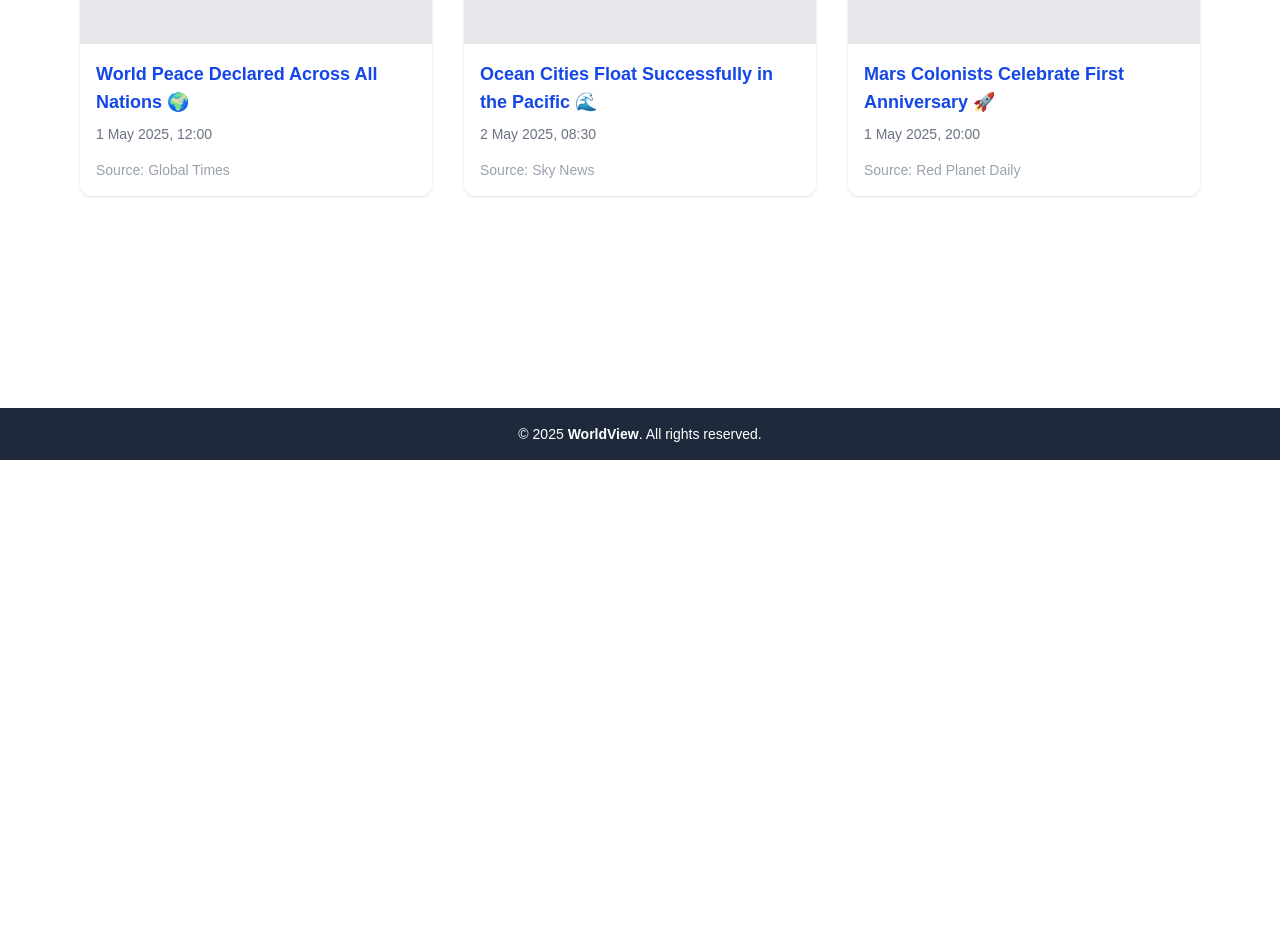
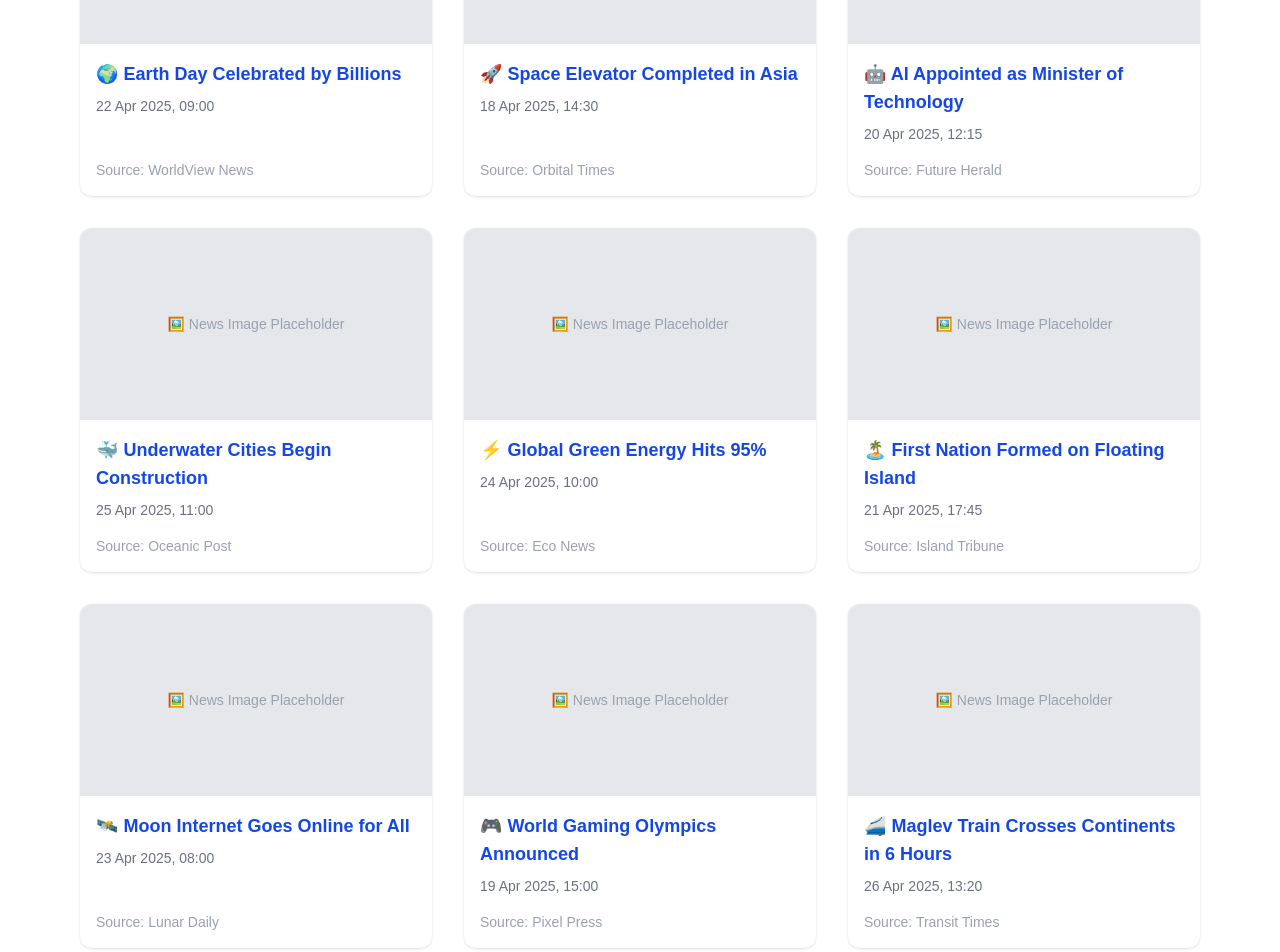
Before and after one commit to hamzas4011/world-view-app, a Next.js app: page /news in a window 1280 px wide. Shown: the part 340-1292 px from the top of the page. Before the commit the page ends 800 px from the top, so only its background shows below. Built offline with nearby package versions, Linux system fonts and the light colour scheme.

Commit message:
news page

```diff
--- a/src/app/news/page.tsx
+++ b/src/app/news/page.tsx
@@ -9,22 +9,58 @@ type Article = {
 
 const mockArticles: Article[] = [
   {
-    title: 'World Peace Declared Across All Nations 🌍',
+    title: '🌍 Earth Day Celebrated by Billions',
     link: '#',
-    pubDate: '2025-05-01T12:00:00Z',
-    source: 'Global Times',
+    pubDate: '2025-04-22T09:00:00Z',
+    source: 'WorldView News',
   },
   {
-    title: 'Ocean Cities Float Successfully in the Pacific 🌊',
+    title: '🚀 Space Elevator Completed in Asia',
     link: '#',
-    pubDate: '2025-05-02T08:30:00Z',
-    source: 'Sky News',
+    pubDate: '2025-04-18T14:30:00Z',
+    source: 'Orbital Times',
   },
   {
-    title: 'Mars Colonists Celebrate First Anniversary 🚀',
+    title: '🤖 AI Appointed as Minister of Technology',
     link: '#',
-    pubDate: '2025-05-01T20:00:00Z',
-    source: 'Red Planet Daily',
+    pubDate: '2025-04-20T12:15:00Z',
+    source: 'Future Herald',
+  },
+  {
+    title: '🐳 Underwater Cities Begin Construction',
+    link: '#',
+    pubDate: '2025-04-25T11:00:00Z',
+    source: 'Oceanic Post',
+  },
+  {
+    title: '⚡ Global Green Energy Hits 95%',
+    link: '#',
+    pubDate: '2025-04-24T10:00:00Z',
+    source: 'Eco News',
+  },
+  {
+    title: '🏝️ First Nation Formed on Floating Island',
+    link: '#',
+    pubDate: '2025-04-21T17:45:00Z',
+    source: 'Island Tribune',
+  },
+  {
+    title: '🛰️ Moon Internet Goes Online for All',
+    link: '#',
+    pubDate: '2025-04-23T08:00:00Z',
+    source: 'Lunar Daily',
+  },
+  {
+    title: '🎮 World Gaming Olympics Announced',
+    link: '#',
+    pubDate: '2025-04-19T15:00:00Z',
+    source: 'Pixel Press',
+  },
+  {
+    title: '🚄 Maglev Train Crosses Continents in 6 Hours',
+    link: '#',
+    pubDate: '2025-04-26T13:20:00Z',
+    source: 'Transit Times',
   },
 ]
 
@@ -39,8 +75,9 @@ export default function NewsPage() {
             key={index}
             className="bg-white rounded-xl shadow hover:shadow-md transition overflow-hidden flex flex-col"
           >
+            {/* Placeholder image */}
             <div className="bg-gray-200 h-48 w-full flex items-center justify-center text-gray-400 text-sm">
-              🖼️ Fantasy Image Placeholder
+              🖼️ News Image Placeholder
             </div>
 
             <div className="p-4 flex flex-col justify-between flex-grow">
```
